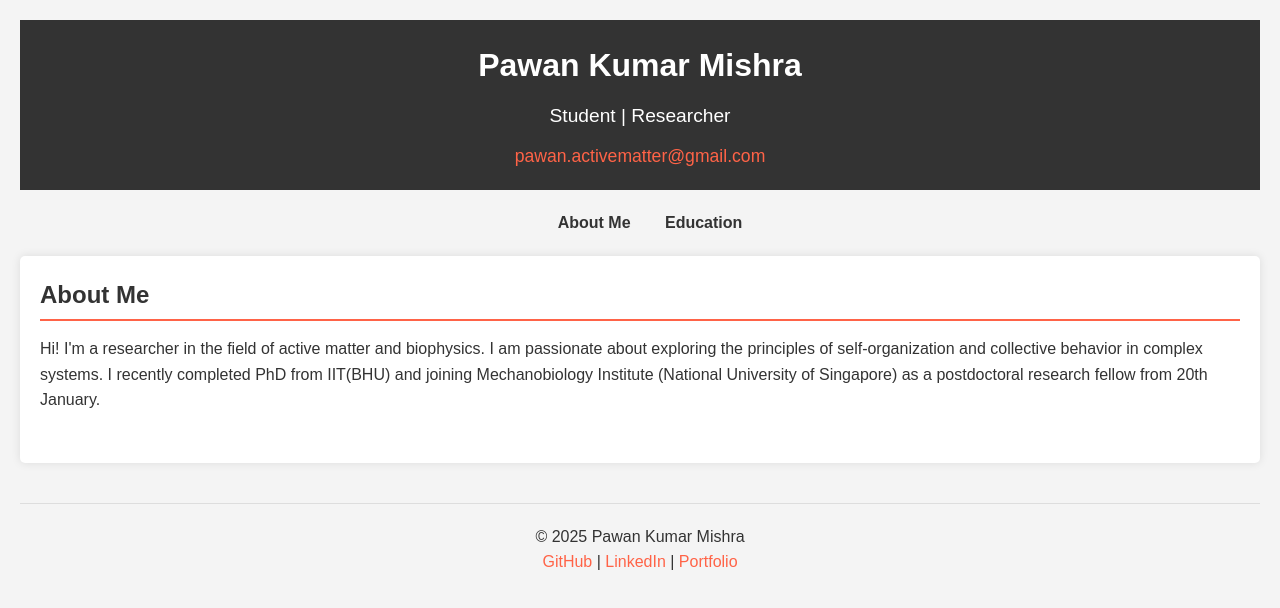
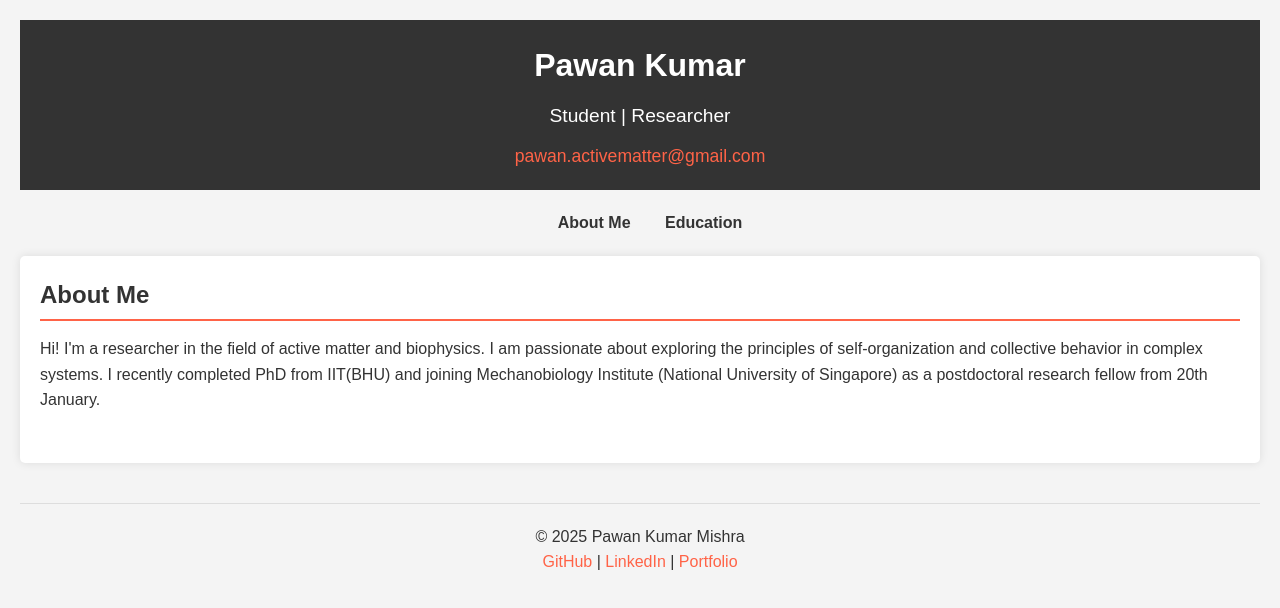
Before and after one commit to pawanresearch/resume2, a plain HTML site: page index.html in a window 1280 px wide. Drawn offline with Linux system fonts and the light colour scheme.

Commit message:
Update index.html

```diff
--- a/index.html
+++ b/index.html
@@ -8,7 +8,7 @@
 </head>
 <body>
     <header>
-        <h1>Pawan Kumar Mishra</h1>
+        <h1>Pawan Kumar </h1>
         <p>Student | Researcher</p>
         <a href="mailto:pawan.activematter@gmail.com">pawan.activematter@gmail.com</a>
     </header>
```
